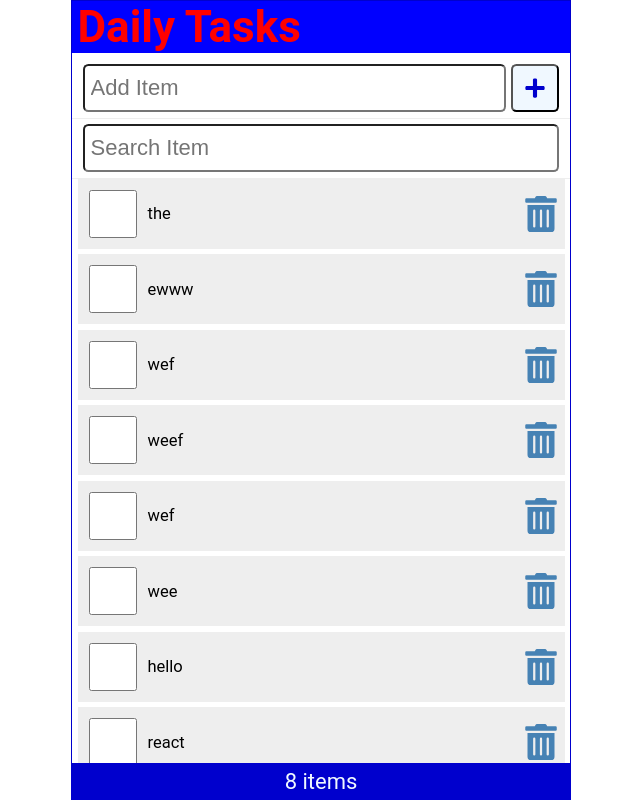
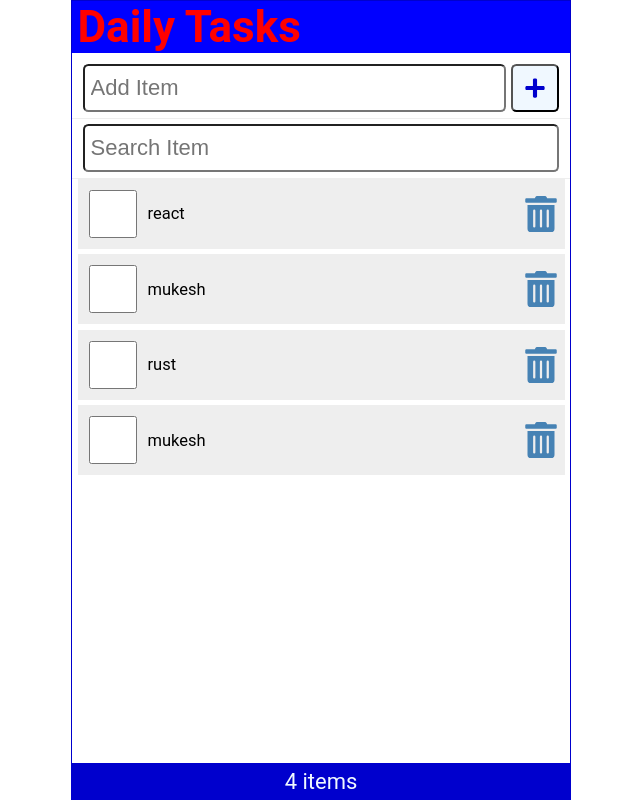
Before and after one commit to mukeshr08/ReactJS, a React (Create React App) app in the folder reactbasics/: page / in a window 1280 px wide. Shown: the whole page, without its empty margins (319-959 px from the left). Built offline with nearby package versions, Linux system fonts and the light colour scheme; data requests are answered from the project's data file.

Commit message:
CRUD problem detected

```diff
--- a/reactbasics/data/db.json
+++ b/reactbasics/data/db.json
@@ -1,44 +1,24 @@
 {
   "items": [
     {
-      "id": 1,
+      "id": "1",
       "checked": false,
-      "item": "the"
+      "item": "react"
     },
     {
-      "id": 2,
+      "id": "2",
       "checked": false,
-      "item": "ewww"
+      "item": "mukesh"
     },
     {
-      "id": 3,
+      "id": "3",
       "checked": false,
-      "item": "wef"
+      "item": "rust"
     },
     {
       "id": 4,
       "checked": false,
-      "item": "weef"
-    },
-    {
-      "id": 5,
-      "checked": false,
-      "item": "wef"
-    },
-    {
-      "id": 6,
-      "checked": false,
-      "item": "wee"
-    },
-    {
-      "id": 7,
-      "checked": false,
-      "item": "hello"
-    },
-    {
-      "id": 8,
-      "checked": false,
-      "item": "react"
+      "item": "mukesh"
     }
   ]
 }
--- a/reactbasics/src/App.js
+++ b/reactbasics/src/App.js
@@ -15,11 +15,12 @@ function App() {
       const[isLoading,setisLoading]=useState(true)
       const API_URL="http://localhost:3500/items"
       const changedickmark=async(id)=>{
+        id=Number(id)
         const listItems=items.map((item)=>(
           item.id===id ?{...item,checked:!item.checked}:item
         ))
         setItems(listItems)
-        const itemUpdate=listItems.filter((item)=>item.id==id)
+        const itemUpdate=listItems.filter((item)=>item.id===id)
         const updateOption={
           method:'PATCH',
           headers:{'Content-Type':'application/json'},
@@ -30,12 +31,13 @@ function App() {
         if(result) setfetchError(result)
       }
       const deleteitem=async (id)=>{
+        id=Number(id)
         const listItems=items.filter((item)=>item.id!==id)
         setItems(listItems)
         const deleteOption={
           method:'DELETE'
         }
-        const reqURL=`${API_URL}/${id}`
+        const reqURL= `${API_URL}/${id}`
         const result=await apiRequest(reqURL,deleteOption)
         if (result) setfetchError(result)
 
@@ -47,7 +49,7 @@ function App() {
         setItems(listItems)
         const postOption={
           method:'POST',
-          header:{'Content-Type':'application/json'},
+          headers:{'Content-Type':'application/json'},
           body:JSON.stringify(newItem)
         }
         const result= await apiRequest(API_URL,postOption)
```
